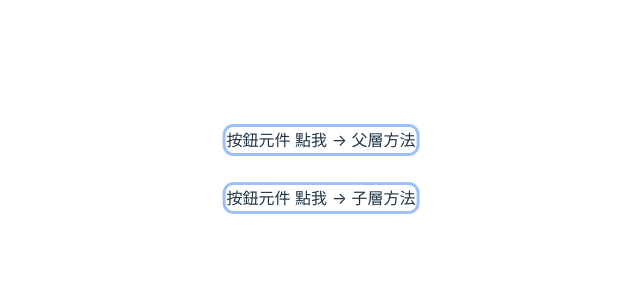
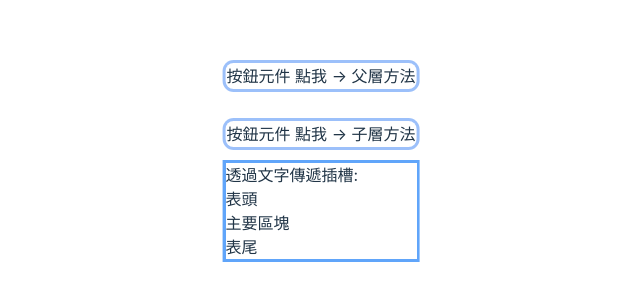
Before and after one commit to MizuYang/React-Demo, a React (Vite) app: page / in a window 1280 px wide. Shown: the part 231-532 px from the top of the page, without its empty margins (319-959 px from the left). Built offline with nearby package versions, Linux system fonts and the light colour scheme.

Commit message:
新增 練習: 透過文字傳遞插槽

```diff
--- a/src/App.tsx
+++ b/src/App.tsx
@@ -2,6 +2,9 @@ import "./App.css";
 
 // @ts-ignore
 import { Button } from "@components/todos/Button.tsx";
+
+// @ts-ignore
+import { TestSlots } from "@components/todos/TestSlots.tsx";
 
 function fatherFn() {
   console.log("父層的方法");
@@ -16,6 +19,16 @@ function App() {
           className="focus:outline-none ring ring-primary active:bg-blue-600/30 hover:bg-blue-600/20"
           fatherFn={fatherFn}
         />
+
+        {/* Slots */}
+        <div className="ring ring-blue-400 my-4">
+          透過文字傳遞插槽:
+          <TestSlots
+            header={<header>表頭</header>}
+            main={<main>主要區塊</main>}
+            footer={<footer>表尾</footer>}
+          />
+        </div>
       </div>
     </>
   );
--- /dev/null
+++ b/src/components/todos/TestSlots.tsx
@@ -0,0 +1,10 @@
+export function TestSlots(props): JSX.Element {
+  console.log(props);
+  return (
+    <div>
+      {props.header}
+      {props.main}
+      {props.footer}
+    </div>
+  );
+}
```
